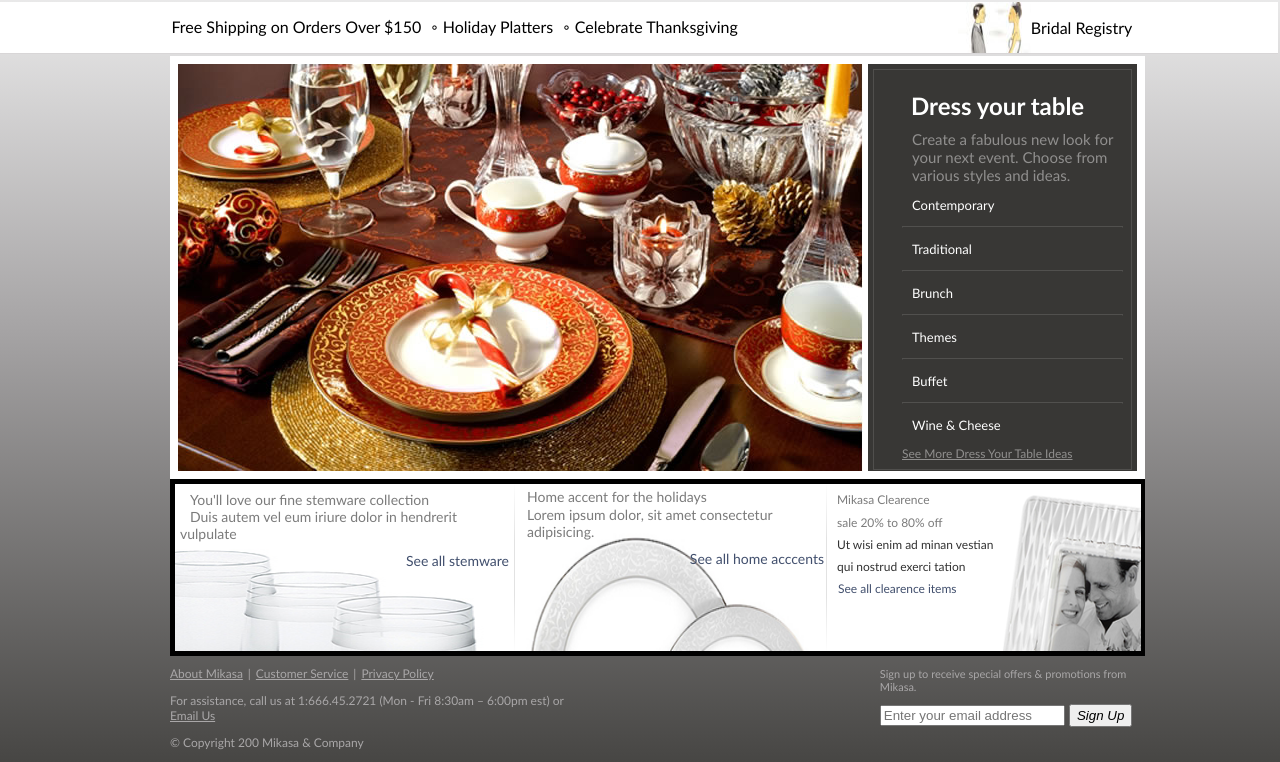
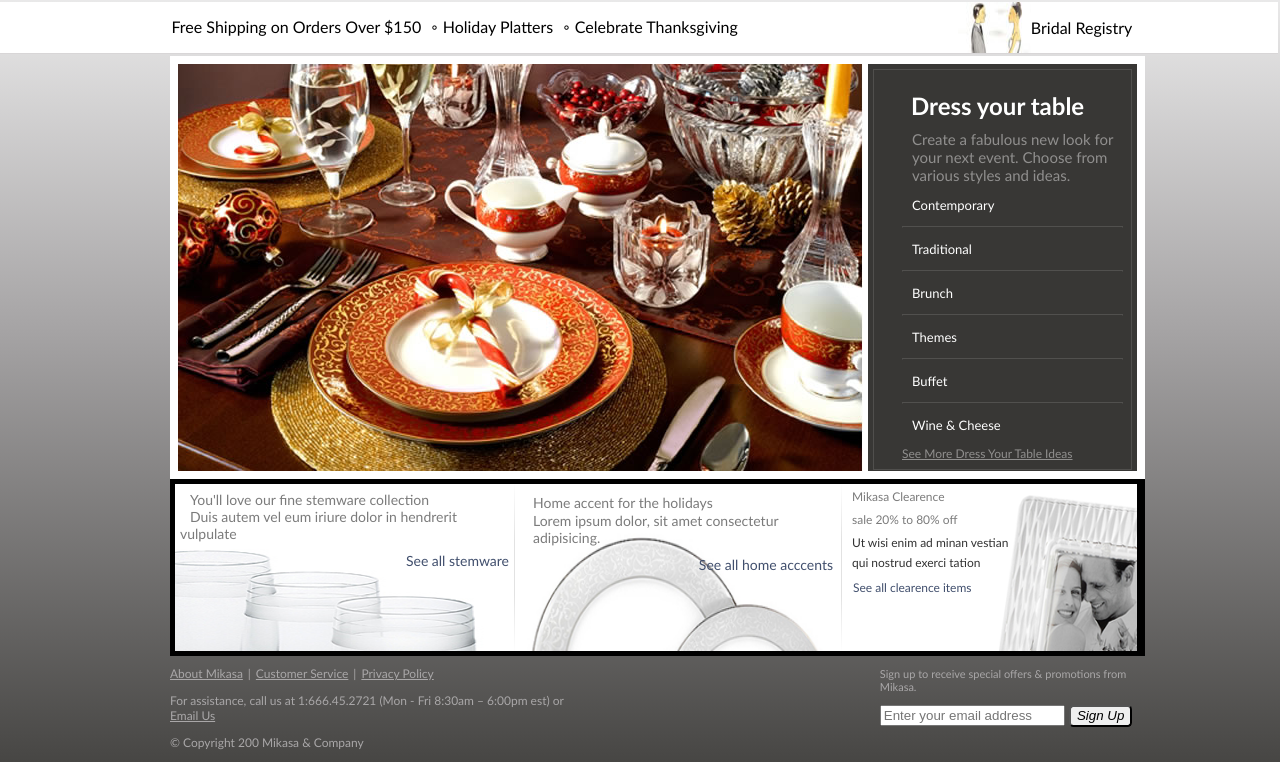
Before and after one commit to saikailash18/Task-3, a plain HTML site: page index.html in a window 1280 px wide. Shown: the part 107-869 px from the top of the page. Drawn offline with Linux system fonts and the light colour scheme.

Commit message:
Update style.css

```diff
--- a/style.css
+++ b/style.css
@@ -190,7 +190,7 @@ body {
   position: absolute;
   color: #323232;
   top: 1px;
-  padding: 2px;
+  padding: 8px;
   font-size: 14px;
 }
 .text-container2 {
@@ -200,10 +200,11 @@ body {
   font-size: 12px;
   color: #323232;
   width: 180px;
-  line-height: 22px;
+  /* line-height: 22px; */
 }
 #clearence1 {
   margin-left: 7px;
+  margin-top: 5px;
 }
 #all {
   display: flex;
@@ -211,14 +212,16 @@ body {
   text-decoration: none;
   cursor: pointer;
   color: #414f6d;
+  margin-top: 10px;
 }
 #tation {
   display: flex;
   margin-left: 7px;
+  margin-top: 5px;
 }
 #plates {
   height: 167px;
-  width: 311px;
+  width: 326px;
 }
 #glasses {
   width: 339px;
@@ -228,7 +231,7 @@ body {
   background-color: #ffffff;
   width: 172px;
   height: 167px;
-  padding-left: 142px;
+  padding-left: 123px;
 }
 
 #collection {
@@ -268,6 +271,7 @@ body {
   display: block;
   margin-inline-start: 0px;
   margin-inline-end: 0px;
+  margin-bottom: 8px;
   margin-left: 7px;
   margin-top: 1px;
   color: #7b7b7b;
@@ -436,7 +440,8 @@ body {
   padding-left: 300px;
 }
 .footerrightcontent button {
-  height: 23px;
+  height: 22px;
+  border-radius: 4.5px;
 }
 .footerrightcontent p {
   color: #a9a7a8;
```
